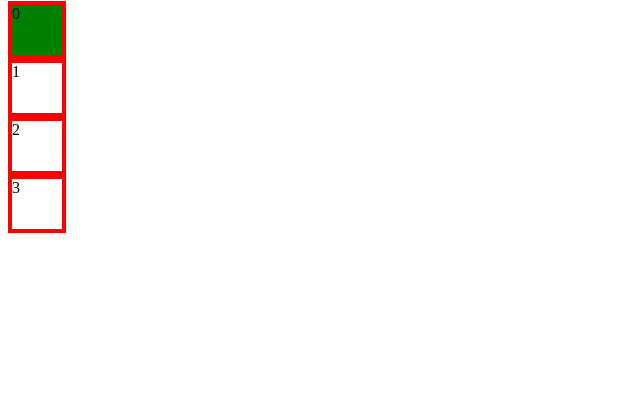
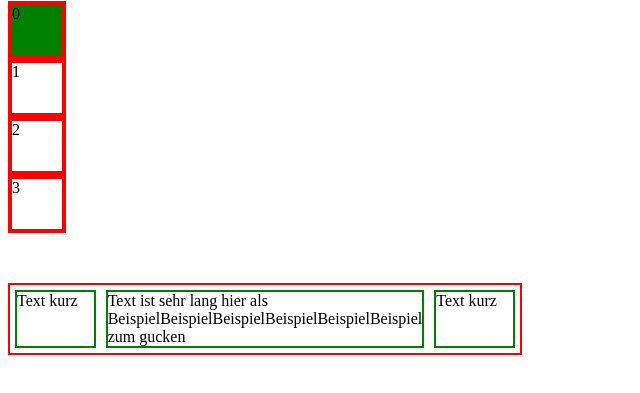
Before and after one commit to Demis-Moysidis/Developer_Akademie, a plain HTML site: page index.html in a window 1280 px wide. Shown: the part 79-472 px from the top of the page, without its empty margins (0-640 px from the left). Drawn offline with Linux system fonts and the light colour scheme.

Commit message:
own practice: flex-box

```diff
--- a/index.html
+++ b/index.html
@@ -24,6 +24,13 @@
     <div class="red_box"></div>
     <div class="red_box"></div>
 
+
+    <div class="parent">
+        <div class="child">Text kurz</div>
+        <div class="child">Text ist sehr lang hier als BeispielBeispielBeispielBeispielBeispielBeispiel zum gucken</div>
+        <div class="child">Text kurz</div>
+    </div>
+
 </body>
 <script src="script.js"></script>
 </html>
--- a/style.css
+++ b/style.css
@@ -11,3 +11,23 @@
 .green_fill{
     background-color: green;
 }
+
+
+.parent{
+    margin-top: 50px;
+    border: 2px solid red;
+    padding: 5px;
+
+
+    display: flex;
+    width: 500px;
+    gap: 10px
+}
+
+.child{
+    border: 2px solid green;
+
+    flex-basis: 0;
+    flex-grow: 1;
+    /* flex-shrink: 1; */
+}
```
